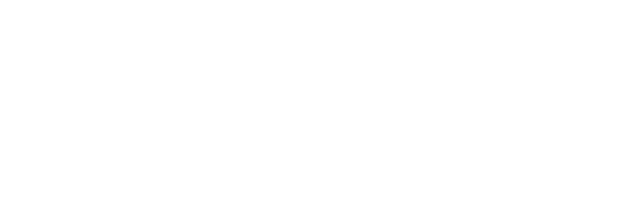
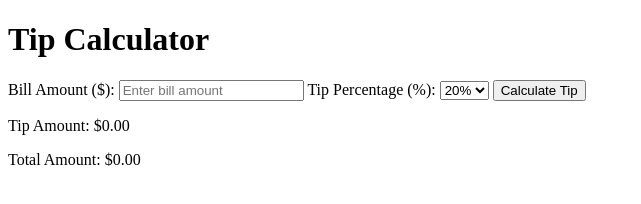
Before and after one commit to chinmaydonkar/tipcount, a plain HTML site: page index.html in a window 1280 px wide. Shown: the whole page, without its empty margins (0-641 px from the left). Drawn offline with Linux system fonts and the light colour scheme.

Commit message:
structure

```diff
--- a/index.html
+++ b/index.html
@@ -1,11 +1,39 @@
 <!DOCTYPE html>
 <html lang="en">
-<head>
-    <meta charset="UTF-8">
-    <meta name="viewport" content="width=device-width, initial-scale=1.0">
-    <title>Document</title>
-</head>
-<body>
+    <head>
+        <meta charset="UTF-8" />
+        <meta name="viewport" content="width=device-width, initial-scale=1.0" />
+        <title>Tip Counter</title>
+        <!-- <link rel="stylesheet" href="style.css" /> -->
+    </head>
+    <body>
+        <div class="calculator">
+            <h1>Tip Calculator</h1>
+            <form id="tip-form">
+                <label for="bill-amount">Bill Amount ($):</label>
+                <input
+                    type="number"
+                    id="bill-amount"
+                    placeholder="Enter bill amount"
+                    required
+                />
 
-</body>
+                <label for="tip-percentage">Tip Percentage (%):</label>
+                <select id="tip-percentage">
+                    <option value="10">10%</option>
+                    <option value="15">15%</option>
+                    <option value="20" selected>20%</option>
+                    <option value="25">25%</option>
+                </select>
+
+                <button type="submit">Calculate Tip</button>
+            </form>
+
+            <div class="results">
+                <p>Tip Amount: $<span id="tip-amount">0.00</span></p>
+                <p>Total Amount: $<span id="total-amount">0.00</span></p>
+            </div>
+        </div>
+        <!-- <script src="script.js"></script> -->
+    </body>
 </html>
```
